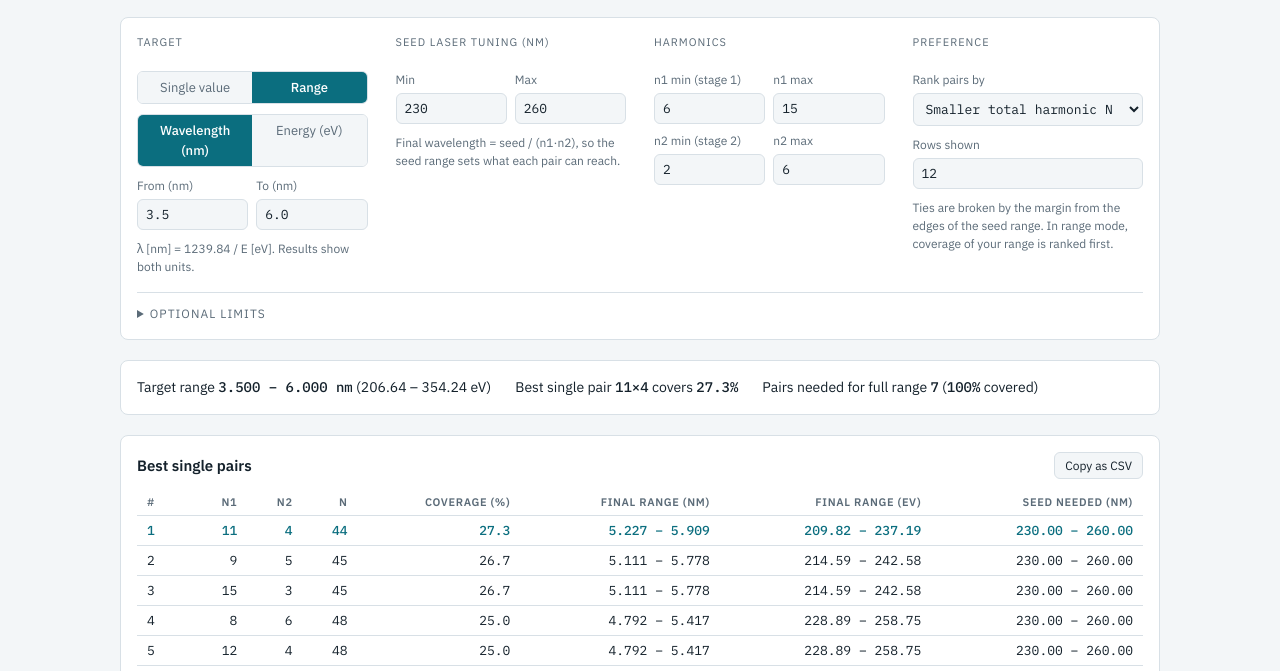
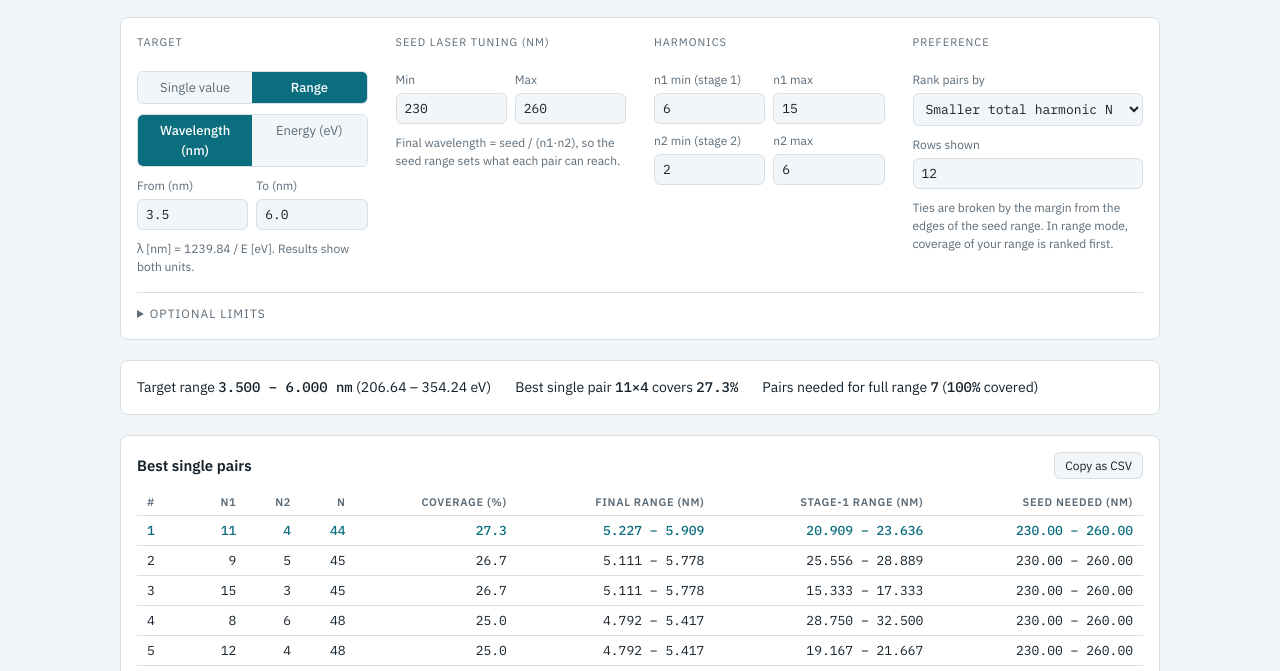
Before and after one commit to enricoallaria/fel2_harmonic_planner, a plain HTML site: page index.html in a window 1280 px wide. Shown: the part 129-800 px from the top of the page. Drawn offline with Linux system fonts and the light colour scheme.

Commit message:
Update index.html

```diff
--- a/index.html
+++ b/index.html
@@ -180,6 +180,9 @@ svg .best { fill: none; stroke: var(--fg); stroke-width: 2; }
   function unit() { return document.querySelector('input[name=unit]:checked').value; }
   function toNm(v) { return unit() === "eV" ? (v > 0 ? HC / v : NaN) : v; }
   function ev(nm) { return HC / nm; }
+  function uv(nm) { return unit() === "eV" ? ev(nm) : nm; }
+  function ud() { return unit() === "eV" ? 2 : 3; }
+  function rg(a, b) { var x = uv(a), y = uv(b), t; if (x > y) { t = x; x = y; y = t; } return fx(x, ud()) + " \u2013 " + fx(y, ud()); }
   function tgtTxt(t) {
     return unit() === "eV" ? "<b>" + fx(ev(t), 3) + " eV</b> (" + fx(t, 3) + " nm)" : "<b>" + fx(t, 3) + " nm</b> (" + fx(ev(t), 2) + " eV)";
   }
@@ -404,8 +407,8 @@ svg .best { fill: none; stroke: var(--fg); stroke-width: 2; }
           return da - db;
         }).slice(0, 5);
         html += '<div class="status err">No pair reaches ' + fx(t, 3) + " nm with this seed range. Closest options are listed below.</div>";
-        html += sectionTable("Closest pairs", ["Pair", "n1", "n2", "N", "Reachable range (nm)"],
-          near.map(function (c) { return [c.n1 + "×" + c.n2, c.n1, c.n2, c.N, fx(c.reach[0]) + " \u2013 " + fx(c.reach[1])]; }), false, false);
+        html += sectionTable("Closest pairs", ["Pair", "n1", "n2", "N", "Reachable range (" + unit() + ")"],
+          near.map(function (c) { return [c.n1 + "×" + c.n2, c.n1, c.n2, c.N, rg(c.reach[0], c.reach[1])]; }), false, false);
         csvText = "";
         var show0 = near.map(function (c) { return { label: label(c), lo: c.reach[0], hi: c.reach[1], ok: false }; });
         var dom0 = [Math.min(t, Math.min.apply(null, show0.map(function (r) { return r.lo; }))), Math.max(t, Math.max.apply(null, show0.map(function (r) { return r.hi; })))];
@@ -417,9 +420,9 @@ svg .best { fill: none; stroke: var(--fg); stroke-width: 2; }
         html += '<section class="panel sum"><span>Target ' + tgtTxt(t) + '</span><span>Pairs found <b>' + rows.length +
           '</b></span><span>Best <b>' + best.c.n1 + "×" + best.c.n2 + "</b> (N = " + best.c.N + ")</span><span>Seed <b>" + fx(best.seed, 2) +
           ' nm</b></span><span>&lambda;<sub>1</sub> <b>' + fx(best.seed / best.c.n1, 2) + " nm</b></span></section>";
-        var hs = ["#", "n1", "n2", "N", "Seed (nm)", "&lambda;<sub>1</sub> (nm)", "Margin (%)", "Pair reaches (nm)", "Pair reaches (eV)"];
+        var hs = ["#", "n1", "n2", "N", "Seed (nm)", "&lambda;<sub>1</sub> (" + unit() + ")", "Margin (%)", "Stage-1 range (" + unit() + ")", "Final range (" + unit() + ")"];
         var trs = rows.slice(0, p.top).map(function (r, i) {
-          return [i + 1, r.c.n1, r.c.n2, r.c.N, fx(r.seed, 3), fx(r.seed / r.c.n1, 3), fx(r.margin * 100, 1), fx(r.c.reach[0]) + " \u2013 " + fx(r.c.reach[1]), fx(ev(r.c.reach[1]), 2) + " \u2013 " + fx(ev(r.c.reach[0]), 2)];
+          return [i + 1, r.c.n1, r.c.n2, r.c.N, fx(r.seed, 3), fx(uv(r.seed / r.c.n1), ud()), fx(r.margin * 100, 1), rg(r.c.seed[0] / r.c.n1, r.c.seed[1] / r.c.n1), rg(r.c.reach[0], r.c.reach[1])];
         });
         csvText = csv(hs, trs);
         html += sectionTable("Ranked options", hs, trs, true, true);
@@ -453,17 +456,17 @@ svg .best { fill: none; stroke: var(--fg); stroke-width: 2; }
         bestR.c.n1 + "×" + bestR.c.n2 + "</b> covers <b>" + fx(bestR.cov * 100, 1) + "%</b></span><span>Pairs needed for full range <b>" + R.chosen.length +
         "</b> (<b>" + fx(R.covered * 100, 0) + "%</b> covered)</span></section>";
       if (R.gaps.length) {
-        html += '<div class="status err">Not reachable: ' + R.gaps.map(function (g) { return fx(g[0], 3) + " \u2013 " + fx(g[1], 3) + " nm"; }).join(", ") + ". Widen the seed tuning range or the harmonics.</div>";
+        html += '<div class="status err">Not reachable: ' + R.gaps.map(function (g) { return rg(g[0], g[1]) + " " + unit(); }).join(", ") + ". Widen the seed tuning range or the harmonics.</div>";
       }
-      var hs2 = ["#", "n1", "n2", "N", "Coverage (%)", "Final range (nm)", "Final range (eV)", "Seed needed (nm)"];
+      var hs2 = ["#", "n1", "n2", "N", "Coverage (%)", "Final range (" + unit() + ")", "Stage-1 range (" + unit() + ")", "Seed needed (nm)"];
       var trs2 = R.rows.slice(0, p.top).map(function (r, i) {
-        return [i + 1, r.c.n1, r.c.n2, r.c.N, fx(r.cov * 100, 1), fx(r.ov[0]) + " \u2013 " + fx(r.ov[1]), fx(ev(r.ov[1]), 2) + " \u2013 " + fx(ev(r.ov[0]), 2), fx(r.ov[0] * r.c.N, 2) + " \u2013 " + fx(r.ov[1] * r.c.N, 2)];
+        return [i + 1, r.c.n1, r.c.n2, r.c.N, fx(r.cov * 100, 1), rg(r.ov[0], r.ov[1]), rg(r.ov[0] * r.c.n2, r.ov[1] * r.c.n2), fx(r.ov[0] * r.c.N, 2) + " \u2013 " + fx(r.ov[1] * r.c.N, 2)];
       });
       csvText = csv(hs2, trs2);
       html += sectionTable("Best single pairs", hs2, trs2, true, true);
-      var hs3 = ["n1", "n2", "N", "Final range (nm)", "Final range (eV)", "Seed range (nm)"];
+      var hs3 = ["n1", "n2", "N", "Final range (" + unit() + ")", "Stage-1 range (" + unit() + ")", "Seed range (nm)"];
       var trs3 = R.chosen.map(function (r) {
-        return [r.c.n1, r.c.n2, r.c.N, fx(r.ov[0]) + " \u2013 " + fx(r.ov[1]), fx(ev(r.ov[1]), 2) + " \u2013 " + fx(ev(r.ov[0]), 2), fx(r.ov[0] * r.c.N, 2) + " \u2013 " + fx(r.ov[1] * r.c.N, 2)];
+        return [r.c.n1, r.c.n2, r.c.N, rg(r.ov[0], r.ov[1]), rg(r.ov[0] * r.c.n2, r.ov[1] * r.c.n2), fx(r.ov[0] * r.c.N, 2) + " \u2013 " + fx(r.ov[1] * r.c.N, 2)];
       });
       html += sectionTable("Pairs that together cover the range (re-tune seed and harmonics between them)", hs3, trs3, false, false);
       var shownR = R.rows.slice(0, p.top).map(function (r) { return { label: label(r.c), lo: r.c.reach[0], hi: r.c.reach[1] }; });
```
